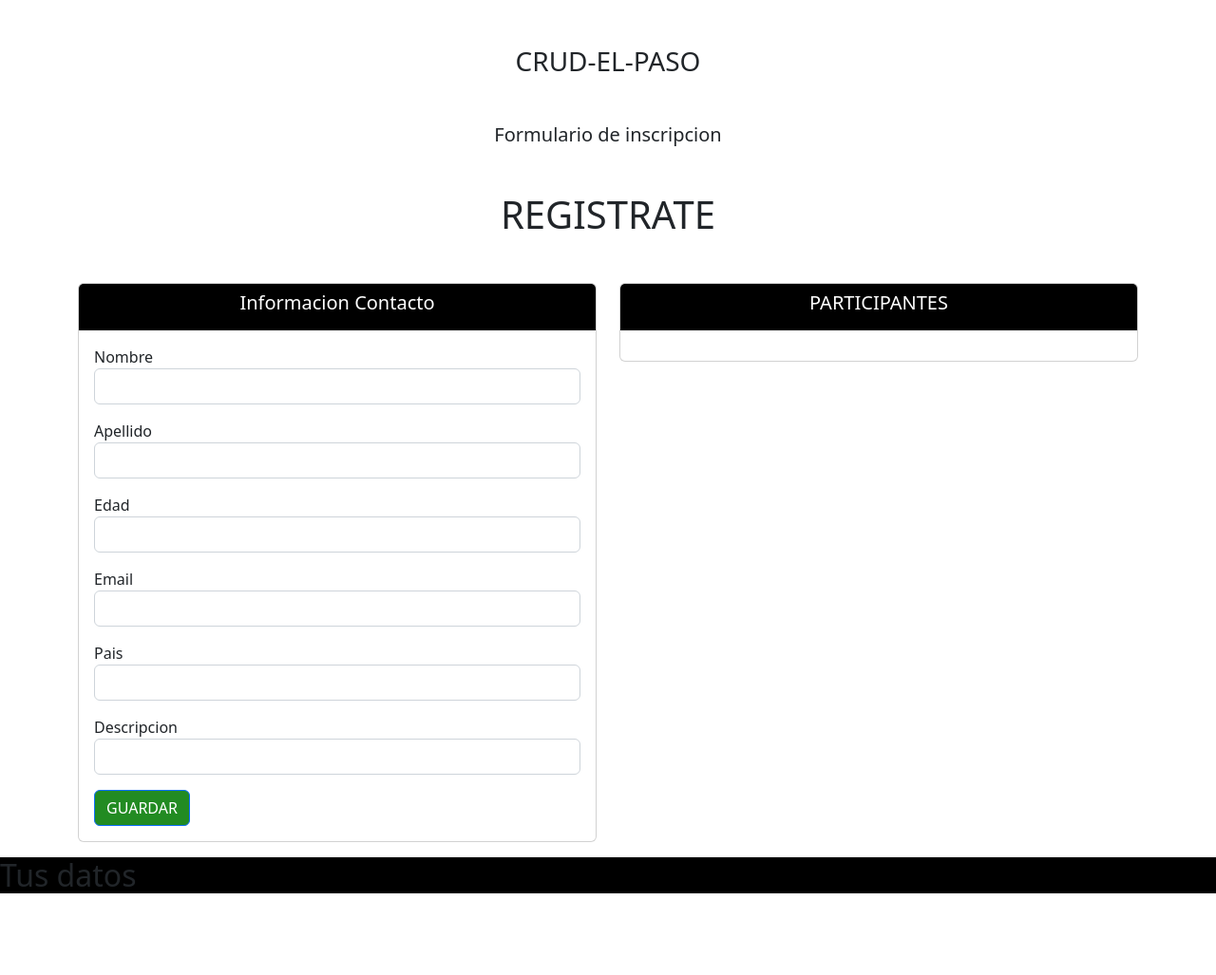
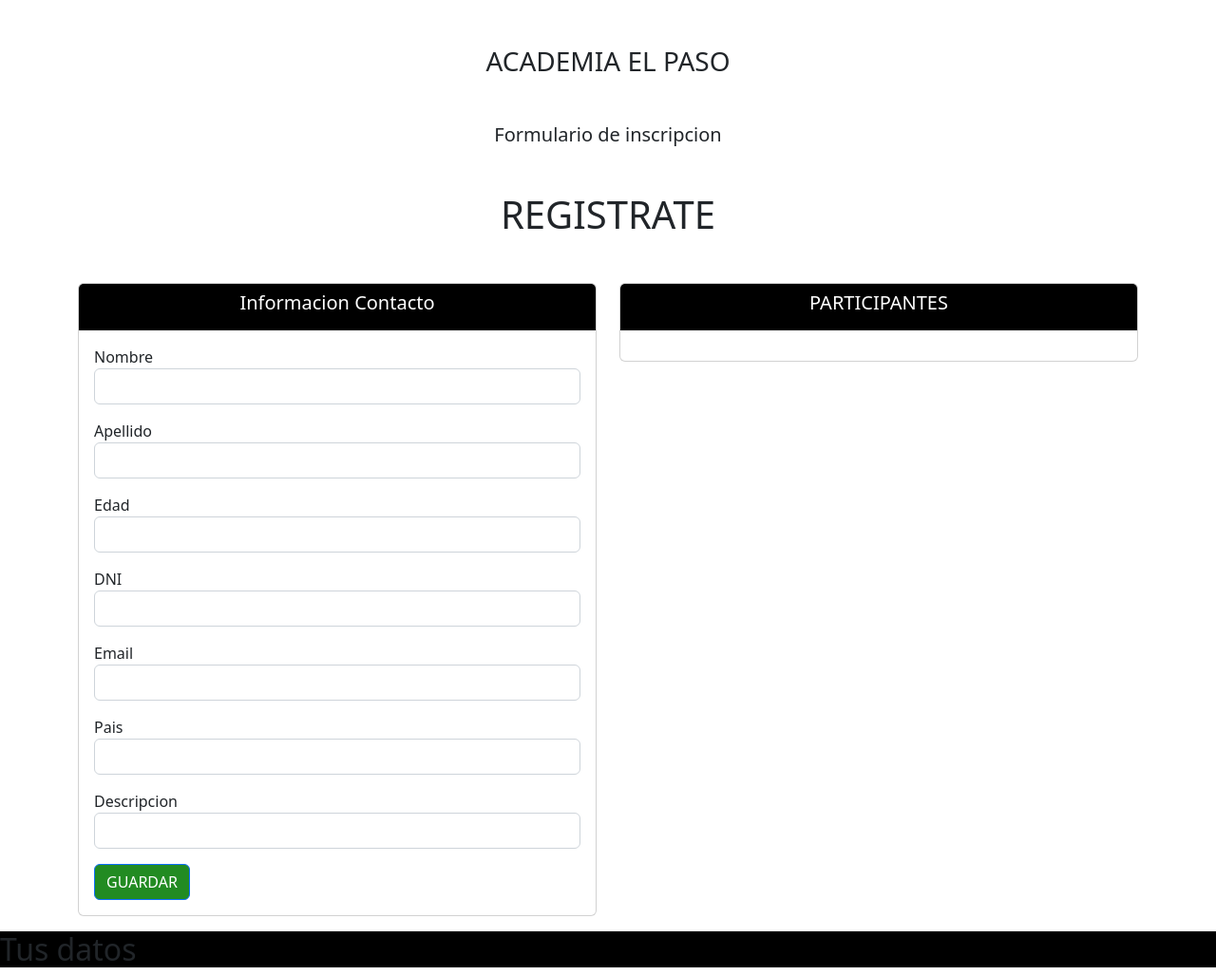
Before and after one commit to denismembrive/CRUD-Py-Flask-MongoDB, a Flask app: page / in a window 1280 px wide. Shown: the whole page at 95% size. Before the commit the page ends 941 px from the top, so only its background shows below. Run offline with Flask 3, Linux system fonts and the light colour scheme; data that the repository does not hold is empty.

Commit message:
Agregamos parametro DNI

```diff
--- a/app.py
+++ b/app.py
@@ -13,6 +13,13 @@ def home():
     productsReceived = products.find()
     return render_template('index.html', products = productsReceived)
 
+'''#Ruta home 2
+@app.route('/')
+def homeDos():
+    products = db['products']
+    productsReceived = products.find()
+    return render_template('index.html', products = productsReceived)
+'''
 #Method Post
 @app.route('/products', methods=['POST'])
 def addProduct():
@@ -20,17 +27,19 @@ def addProduct():
     name = request.form['name']
     lastName = request.form['lastName']
     edad = request.form['edad']
+    dni = request.form['dni']
     email = request.form['email']
     pais = request.form['pais']
     description = request.form['description']
 
-    if name and lastName and edad and email and pais and description:
-        product = Product(name, lastName, edad, email, pais, description)
+    if name and lastName and edad and dni and email and pais and description:
+        product = Product(name, lastName, edad, dni, email, pais, description)
         products.insert_one(product.toDBCollection())
         response = jsonify({
             'name' : name,
             'lasName': lastName,
             'edad': edad,
+            'dni': dni,
             'email': email,
             'pais': pais,
             'description' : description
@@ -54,12 +63,13 @@ def edit(product_name):
     name = request.form['name']
     lastName = request.form['lastName']
     edad = request.form['edad']
+    dni = request.form['dni']
     email = request.form['email']
     pais = request.form['pais']
     description = request.form['description']
 
-    if name and lastName and edad and email and pais and description:
-        products.update_one({'name' : product_name}, {'$set' : {'name' : name,'lastName' : lastName, 'edad' : edad, 'email' : email, 'pais' : pais,  'description' : description, }})
+    if name and lastName and edad and dni and email and pais and description:
+        products.update_one({'name' : product_name}, {'$set' : {'name' : name,'lastName' : lastName, 'edad' : edad, 'dni' : dni, 'email' : email, 'pais' : pais,  'description' : description, }})
         response = jsonify({'message' : 'Producto ' + product_name + ' actualizado correctamente'})
         return redirect(url_for('home'))
     else:
--- a/product.py
+++ b/product.py
@@ -1,9 +1,10 @@
 # Creamos la clase productos y la coleccion que guardaremos en nuestra base de datos
 class Product:
-    def __init__(self, name, lastName, edad, email, pais, description):                                               # VAMOS A HACER UNOS CAMBIOS
+    def __init__(self, name, lastName, edad, dni, email, pais, description):                                               # VAMOS A HACER UNOS CAMBIOS
         self.name = name
         self.lastName = lastName
         self.edad = edad
+        self.dni = dni
         self.email = email
         self.pais = pais
         self.description = description
@@ -16,6 +17,7 @@ class Product:
             'name': self.name,
             'lastName': self.lastName,
             'edad': self.edad,
+            'dni': self.dni,
             'email': self.email,
             'pais': self.pais,
             'description': self.description
--- a/templates/index.html
+++ b/templates/index.html
@@ -13,7 +13,7 @@
 <body>
 
     <div class="container">
-        <h3 class="text-center mt-5 mb-5">CRUD-EL-PASO</h3>
+        <h3 class="text-center mt-5 mb-5">ACADEMIA EL PASO</h3>
         <h5 class="text-center mt-5 mb-5">Formulario de inscripcion</h5>
         <h1 class="text-center mt-5 mb-5">REGISTRATE</h1>
 
@@ -37,6 +37,8 @@
                                 <input type="text" class="form-control mb-3" name="lastName">
                                 <label>Edad</label>
                                 <input type="text" class="form-control mb-3" name="edad">
+                                <label>DNI</label>
+                                <input type="text" class="form-control mb-3" name="dni">
                                 <label>Email</label>
                                 <input type="text" class="form-control mb-3" name="email">
                                 <label>Pais</label>
@@ -68,6 +70,8 @@
                                                     <input type="text" class="form-control" value="{{product.lastName}}" name="lastName">
                                                     <small>Edad</small>
                                                     <input type="text" class="form-control" value="{{product.edad}}" name="edad">
+                                                    <small>DNI</small>
+                                                    <input type="text" class="form-control" value="{{product.dni}}" name="dni">
                                                     <small>Email</small>
                                                     <input type="text" class="form-control" value="{{product.email}}" name="email">
                                                     <small>Pais</small>
```
Also changed, not shown: templates/static/main.css (deleted, +0 -11 lines).
